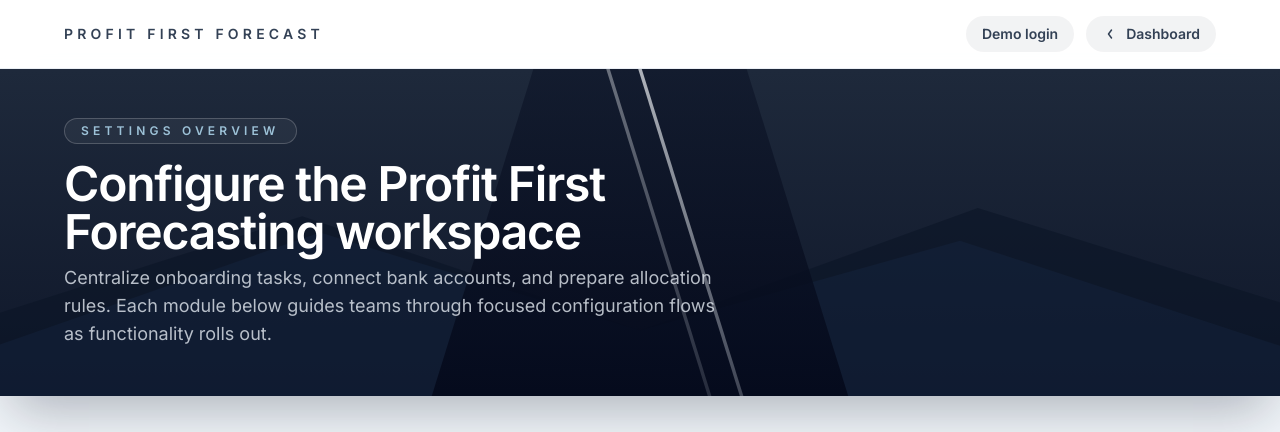
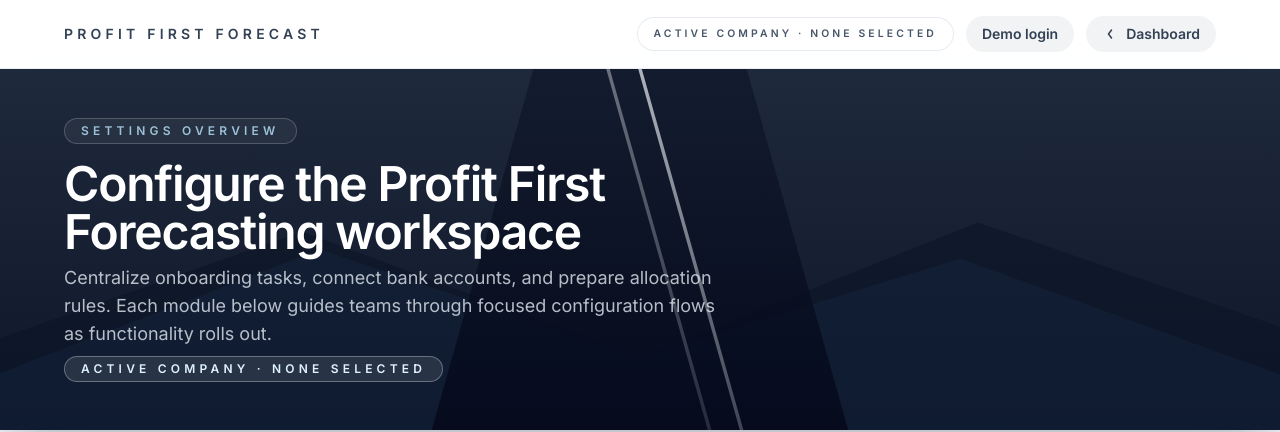
Before and after one commit to Triumph-Business-Solutions/PF-Forecast-V2, a Next.js app: page /settings in a window 1280 px wide. Shown: the top 432 px of the page. Built offline with nearby package versions, Linux system fonts and the light colour scheme; no server answers; the database is empty.

Commit message:
Fix active company selection for allocation cadence settings

```diff
--- a/src/app/settings/page.tsx
+++ b/src/app/settings/page.tsx
@@ -4,6 +4,14 @@ import { useEffect, useMemo, useRef, useState } from "react";
 import { HeroBackdrop } from "@/components/hero-backdrop";
 import { AllocationCadenceForm } from "@/components/settings/allocation-cadence-form";
 import { supabase } from "@/lib/supabase";
+import { useDemoAuth } from "@/components/demo-auth-provider";
+import { fetchClientWorkspaces } from "@/lib/clients/queries";
+import type { ClientSummary } from "@/types/clients";
+import {
+  loadActiveCompany,
+  saveActiveCompany,
+  subscribeToActiveCompanyChanges,
+} from "@/lib/active-company-storage";
 
 type SectionItem = {
   title: string;
@@ -97,18 +105,33 @@ const statusCopy: Record<NonNullable<SectionItem["status"]>, string> = {
 };
 
 const initialSectionKey = sections[0]?.key ?? "";
-const DEFAULT_COMPANY_ID = "00000000-0000-0000-0000-00000000d101";
-const DEFAULT_COMPANY_NAME = "Triumph Demo";
+const DEFAULT_COMPANY_NAME = "None selected";
 
 export default function SettingsPage() {
+  const { user: demoUser, isLoading: isLoadingDemoUser } = useDemoAuth();
   const [selectedSectionKey, setSelectedSectionKey] = useState<string>(initialSectionKey);
   const [selectedItemKey, setSelectedItemKey] = useState<string | null>(null);
   const [expandedSections, setExpandedSections] = useState<Record<string, boolean>>({});
   const selectionMemory = useRef<Record<string, string | null>>({});
   const isFirmOwner = false;
-  const [activeCompanyId, setActiveCompanyId] = useState<string>(DEFAULT_COMPANY_ID);
-  const [activeCompanyName, setActiveCompanyName] = useState<string>(DEFAULT_COMPANY_NAME);
+  const [activeCompanyId, setActiveCompanyId] = useState<string>(() => {
+    if (typeof window === "undefined") {
+      return "";
+    }
+
+    return loadActiveCompany()?.id ?? "";
+  });
+  const [displayCompanyName, setDisplayCompanyName] = useState<string>(() => {
+    if (typeof window === "undefined") {
+      return DEFAULT_COMPANY_NAME;
+    }
+
+    return loadActiveCompany()?.name ?? DEFAULT_COMPANY_NAME;
+  });
+  const [availableCompanies, setAvailableCompanies] = useState<ClientSummary[]>([]);
   const [isLoadingCompany, setIsLoadingCompany] = useState<boolean>(false);
+  const [companyError, setCompanyError] = useState<string | null>(null);
+  const [hasResolvedCompanies, setHasResolvedCompanies] = useState(false);
 
   const selectedSection = useMemo(
     () => sections.find((section) => section.key === selectedSectionKey) ?? sections[0],
@@ -126,6 +149,11 @@ export default function SettingsPage() {
   const hiddenFirmOwnerItems = selectedSection?.items?.some((item) => item.requiresFirmOwner) && !isFirmOwner;
 
   const getItemIdentifier = (sectionKey: string, item: SectionItem) => `${sectionKey}:${item.title}`;
+
+  const activeCompany = useMemo(
+    () => availableCompanies.find((company) => company.id === activeCompanyId) ?? null,
+    [activeCompanyId, availableCompanies],
+  );
 
   useEffect(() => {
     if (!selectedSection) {
@@ -190,6 +218,124 @@ export default function SettingsPage() {
     setSelectedItemKey(nextSelection);
   };
 
+  useEffect(() => {
+    if (typeof window === "undefined") {
+      return;
+    }
+
+    const updateFromStorage = () => {
+      const stored = loadActiveCompany();
+      setActiveCompanyId(stored?.id ?? "");
+      setDisplayCompanyName(stored?.name ?? DEFAULT_COMPANY_NAME);
+    };
+
+    const unsubscribe = subscribeToActiveCompanyChanges(updateFromStorage);
+    updateFromStorage();
+
+    return unsubscribe;
+  }, []);
+
+  useEffect(() => {
+    if (isLoadingDemoUser) {
+      return;
+    }
+
+    let isMounted = true;
+
+    const resolveCompanies = async () => {
+      setIsLoadingCompany(true);
+      setCompanyError(null);
+
+      try {
+        let userId: string | null = null;
+
+        if (demoUser) {
+          userId = demoUser.id;
+        } else {
+          const { data: userData, error: userError } = await supabase.auth.getUser();
+
+          if (userError) {
+            throw userError;
+          }
+
+          userId = userData.user?.id ?? null;
+        }
+
+        const result = await fetchClientWorkspaces(userId);
+
+        if (!isMounted) {
+          return;
+        }
+
+        const combined: ClientSummary[] = [...result.assigned, ...result.demos];
+        setAvailableCompanies(combined);
+
+        const stored = typeof window !== "undefined" ? loadActiveCompany() : null;
+        const storedMatch = stored ? combined.find((company) => company.id === stored.id) : null;
+        const fallback = storedMatch ?? combined[0] ?? null;
+
+        if (fallback) {
+          setActiveCompanyId(fallback.id);
+          setDisplayCompanyName(fallback.name);
+        } else {
+          setActiveCompanyId("");
+          setDisplayCompanyName(DEFAULT_COMPANY_NAME);
+        }
+
+        if (result.errors.length > 0) {
+          setCompanyError("Some company records could not be loaded. Demo workspaces remain available.");
+        } else {
+          setCompanyError(null);
+        }
+
+        setHasResolvedCompanies(true);
+      } catch (error) {
+        console.error("Unable to load companies for settings", error);
+
+        if (!isMounted) {
+          return;
+        }
+
+        setAvailableCompanies([]);
+        setActiveCompanyId("");
+        setDisplayCompanyName(DEFAULT_COMPANY_NAME);
+        setCompanyError("We couldn’t load company access for your account. Try again in a moment.");
+        setHasResolvedCompanies(true);
+      } finally {
+        if (isMounted) {
+          setIsLoadingCompany(false);
+        }
+      }
+    };
+
+    void resolveCompanies();
+
+    return () => {
+      isMounted = false;
+    };
+  }, [demoUser, isLoadingDemoUser]);
+
+  useEffect(() => {
+    if (!hasResolvedCompanies) {
+      return;
+    }
+
+    if (!activeCompany) {
+      saveActiveCompany(null);
+      return;
+    }
+
+    saveActiveCompany({ id: activeCompany.id, name: activeCompany.name });
+  }, [activeCompany, hasResolvedCompanies]);
+
+  useEffect(() => {
+    if (activeCompany) {
+      setDisplayCompanyName(activeCompany.name);
+    } else if (!isLoadingCompany && hasResolvedCompanies) {
+      setDisplayCompanyName(DEFAULT_COMPANY_NAME);
+    }
+  }, [activeCompany, hasResolvedCompanies, isLoadingCompany]);
+
   const handleItemSelect = (sectionKey: string, item: SectionItem) => {
     const identifier = getItemIdentifier(sectionKey, item);
     selectionMemory.current[sectionKey] = identifier;
@@ -211,47 +357,14 @@ export default function SettingsPage() {
     }));
   };
 
-  useEffect(() => {
-    let isMounted = true;
-
-    const loadCompany = async () => {
-      setIsLoadingCompany(true);
-
-      const { data, error } = await supabase
-        .from("companies")
-        .select("id, name")
-        .order("is_demo", { ascending: false })
-        .order("name", { ascending: true })
-        .limit(1);
-
-      if (!isMounted) {
-        return;
-      }
-
-      if (error) {
-        console.error("Unable to load default company for settings", error);
-        setIsLoadingCompany(false);
-        return;
-      }
-
-      const company = (data ?? [])[0];
-      if (company?.id) {
-        setActiveCompanyId(company.id as string);
-        setActiveCompanyName((company.name as string) ?? DEFAULT_COMPANY_NAME);
-      }
-
-      setIsLoadingCompany(false);
-    };
-
-    void loadCompany();
-
-    return () => {
-      isMounted = false;
-    };
-  }, []);
-
   const shouldRenderAllocationCadence =
     selectedSection.key === "profit_first_setup" && selectedItem?.title === "Allocation cadence";
+  const resolvedCompanyName = activeCompany?.name ?? displayCompanyName;
+  const canRenderCadenceForm =
+    shouldRenderAllocationCadence && Boolean(activeCompanyId) && (!hasResolvedCompanies || Boolean(activeCompany));
+  const shouldShowCadenceSkeleton = shouldRenderAllocationCadence && isLoadingCompany && !activeCompanyId;
+  const shouldShowCadenceUnavailable =
+    shouldRenderAllocationCadence && hasResolvedCompanies && !isLoadingCompany && !activeCompanyId;
 
   return (
     <main className="min-h-screen bg-gradient-to-b from-slate-100 via-slate-100 to-slate-200 pb-16">
@@ -271,6 +384,14 @@ export default function SettingsPage() {
                   Centralize onboarding tasks, connect bank accounts, and prepare allocation rules. Each module below guides
                   teams through focused configuration flows as functionality rolls out.
                 </p>
+                <div className="flex flex-wrap items-center gap-3 text-xs text-slate-200/80">
+                  <span className="inline-flex items-center rounded-full border border-white/30 bg-white/10 px-4 py-1 font-semibold uppercase tracking-[0.35em] text-sky-100">
+                    Active company · {resolvedCompanyName}
+                  </span>
+                  {isLoadingCompany ? (
+                    <span className="text-[0.7rem] text-slate-200/70">Loading company access…</span>
+                  ) : null}
+                </div>
               </div>
             </div>
           </div>
@@ -396,19 +517,29 @@ export default function SettingsPage() {
                       )}
                     </div>
                     <p className="mt-3 text-sm text-slate-700">{selectedItem.description}</p>
-                    {shouldRenderAllocationCadence && activeCompanyId ? (
+                    {canRenderCadenceForm ? (
                       <AllocationCadenceForm
                         companyId={activeCompanyId}
-                        companyName={activeCompanyName}
+                        companyName={resolvedCompanyName}
                         key={activeCompanyId}
                       />
                     ) : null}
-                    {shouldRenderAllocationCadence && !activeCompanyId && isLoadingCompany && (
+                    {shouldShowCadenceSkeleton ? (
                       <div className="mt-6 space-y-2 text-sm text-slate-500">
                         <div className="h-4 w-40 animate-pulse rounded bg-slate-200" />
                         <div className="h-4 w-64 animate-pulse rounded bg-slate-200" />
                       </div>
-                    )}
+                    ) : null}
+                    {shouldShowCadenceUnavailable ? (
+                      <div className="mt-6 rounded-xl border border-amber-200 bg-amber-50 px-4 py-3 text-sm text-amber-700">
+                        Select an active company from the dashboard to configure allocation cadence for its forecast.
+                      </div>
+                    ) : null}
+                    {companyError ? (
+                      <div className="mt-6 rounded-xl border border-amber-200 bg-amber-50 px-4 py-3 text-sm text-amber-700">
+                        {companyError}
+                      </div>
+                    ) : null}
                   </div>
                 )}
               </div>
--- a/src/components/app-header.tsx
+++ b/src/components/app-header.tsx
@@ -1,16 +1,40 @@
 "use client";
 
+import { useEffect, useState } from "react";
 import Link from "next/link";
 import { usePathname, useRouter } from "next/navigation";
 
 import { useDemoAuth } from "@/components/demo-auth-provider";
+import { loadActiveCompany, subscribeToActiveCompanyChanges } from "@/lib/active-company-storage";
 
 export function AppHeader() {
   const pathname = usePathname();
   const router = useRouter();
   const { user, clearUser } = useDemoAuth();
+  const [activeCompanyName, setActiveCompanyName] = useState<string>(() => {
+    if (typeof window === "undefined") {
+      return "";
+    }
+
+    return loadActiveCompany()?.name ?? "";
+  });
   const isSettingsPage = pathname?.startsWith("/settings");
   const isHomePage = pathname === "/";
+
+  useEffect(() => {
+    if (typeof window === "undefined") {
+      return;
+    }
+
+    const updateActiveCompany = () => {
+      setActiveCompanyName(loadActiveCompany()?.name ?? "");
+    };
+
+    const unsubscribe = subscribeToActiveCompanyChanges(updateActiveCompany);
+    updateActiveCompany();
+
+    return unsubscribe;
+  }, []);
 
   if (pathname === "/login") {
     return null;
@@ -23,6 +47,8 @@ export function AppHeader() {
   const buttonClassName = isHomePage
     ? "bg-white/10 text-white hover:bg-white/20"
     : "bg-slate-900/5 text-slate-700 hover:bg-slate-900/10";
+
+  const activeCompanyLabel = activeCompanyName ? activeCompanyName : "None selected";
 
   const handleSwitchUser = () => {
     clearUser();
@@ -54,6 +80,15 @@ export function AppHeader() {
               <span className="text-sm font-semibold leading-tight tracking-normal">{user.displayName}</span>
             </div>
           ) : null}
+          <span
+            className={`inline-flex items-center rounded-full px-4 py-2 text-[0.65rem] font-semibold uppercase tracking-[0.3em] ${
+              isHomePage
+                ? "border border-white/25 bg-white/10 text-sky-100"
+                : "border border-slate-200/80 bg-white/80 text-slate-600"
+            }`}
+          >
+            Active company · {activeCompanyLabel}
+          </span>
           {user ? (
             <button
               type="button"
--- /dev/null
+++ b/src/lib/active-company-storage.ts
@@ -0,0 +1,89 @@
+export type StoredActiveCompany = {
+  id: string;
+  name: string;
+};
+
+const STORAGE_KEY = "pf-forecast-active-company" as const;
+const STORAGE_EVENT = "pf-active-company-change" as const;
+
+function isBrowser(): boolean {
+  return typeof window !== "undefined" && typeof window.localStorage !== "undefined";
+}
+
+export function loadActiveCompany(): StoredActiveCompany | null {
+  if (!isBrowser()) {
+    return null;
+  }
+
+  const rawValue = window.localStorage.getItem(STORAGE_KEY);
+  if (!rawValue) {
+    return null;
+  }
+
+  try {
+    const parsed = JSON.parse(rawValue) as Partial<StoredActiveCompany>;
+    if (!parsed || typeof parsed.id !== "string" || typeof parsed.name !== "string") {
+      return null;
+    }
+
+    return { id: parsed.id, name: parsed.name };
+  } catch (error) {
+    console.warn("Unable to parse stored active company selection.", error);
+    return null;
+  }
+}
+
+function dispatchStorageEvent() {
+  if (!isBrowser()) {
+    return;
+  }
+
+  window.dispatchEvent(new CustomEvent(STORAGE_EVENT));
+}
+
+export function saveActiveCompany(company: StoredActiveCompany | null): void {
+  if (!isBrowser()) {
+    return;
+  }
+
+  const existing = loadActiveCompany();
+
+  if (!company) {
+    if (existing) {
+      window.localStorage.removeItem(STORAGE_KEY);
+      dispatchStorageEvent();
+    }
+    return;
+  }
+
+  if (existing && existing.id === company.id && existing.name === company.name) {
+    return;
+  }
+
+  window.localStorage.setItem(STORAGE_KEY, JSON.stringify(company));
+  dispatchStorageEvent();
+}
+
+export function subscribeToActiveCompanyChanges(callback: () => void): () => void {
+  if (!isBrowser()) {
+    return () => {};
+  }
+
+  const handleCustomEvent = () => {
+    callback();
+  };
+
+  const handleStorageEvent = (event: StorageEvent) => {
+    if (event.key === STORAGE_KEY) {
+      callback();
+    }
+  };
+
+  window.addEventListener(STORAGE_EVENT, handleCustomEvent);
+  window.addEventListener("storage", handleStorageEvent);
+
+  return () => {
+    window.removeEventListener(STORAGE_EVENT, handleCustomEvent);
+    window.removeEventListener("storage", handleStorageEvent);
+  };
+}
```
Also changed, not shown: src/app/page.tsx (+69 -6 lines).
